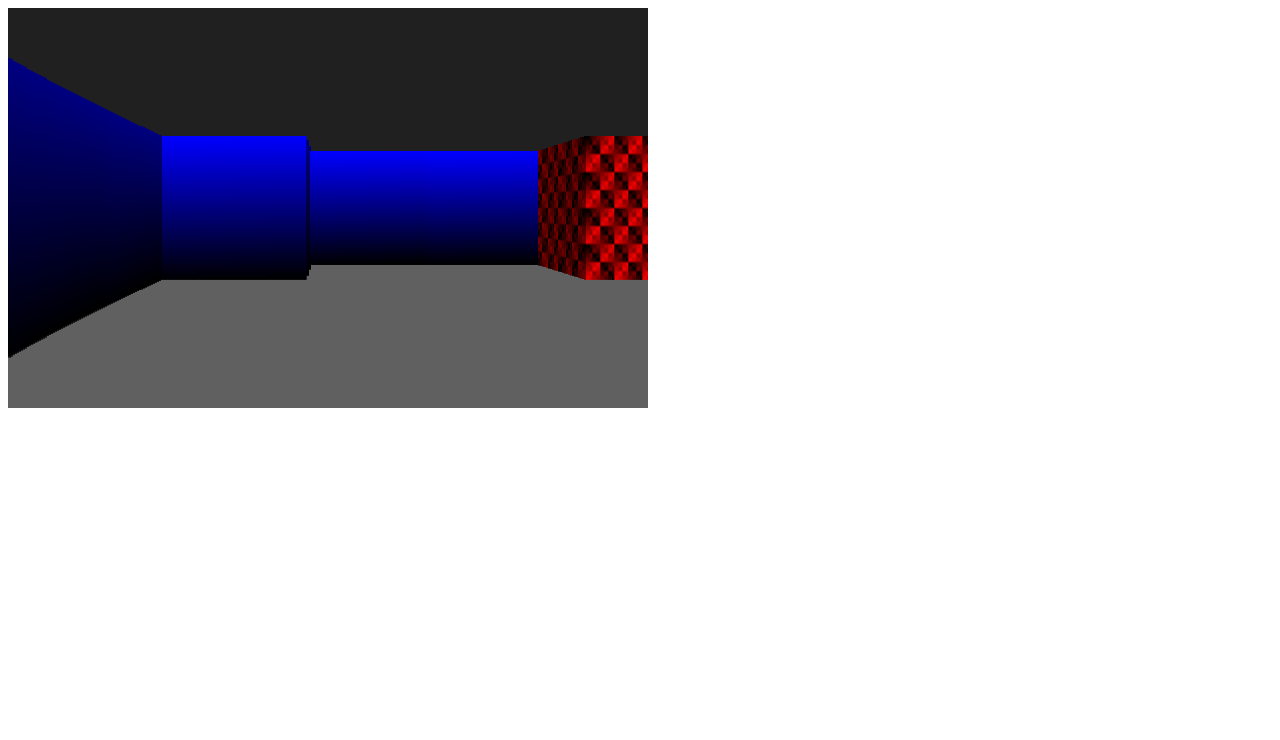
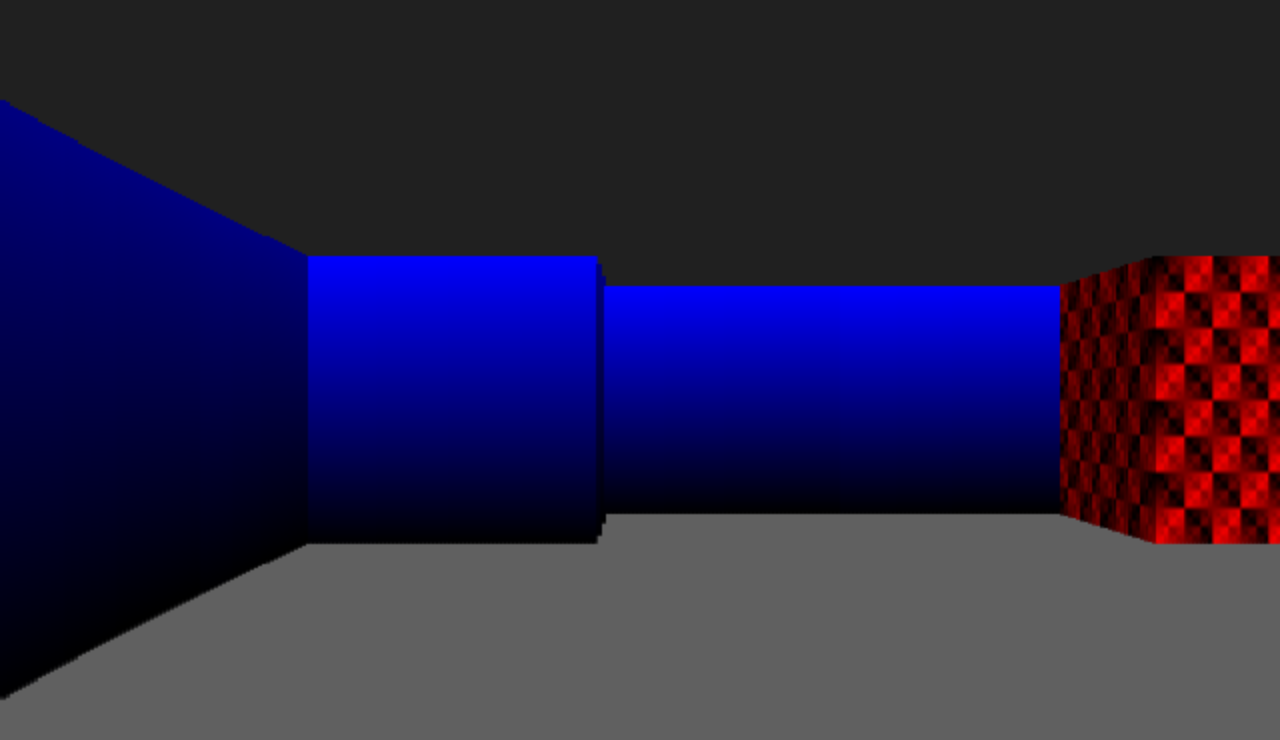
Before and after one commit to sepanmaa/sepanmaa.github.io, a plain HTML site: page raycaster.html in a window 1280 px wide. Drawn offline with Linux system fonts and the light colour scheme.

Commit message:
increase screen size

```diff
--- a/raycaster.html
+++ b/raycaster.html
@@ -5,6 +5,15 @@
   </head>
   <body>
     <canvas width="640" height="400" id="canvas"></canvas>
+    <style>
+      #canvas {
+      height: 100%;
+      }
+      body {
+      padding: 0px;
+      margin: 0px;
+      }
+    </style>
     <script src="javascript/raycast.js"></script>
   </body>
 </html>
```
